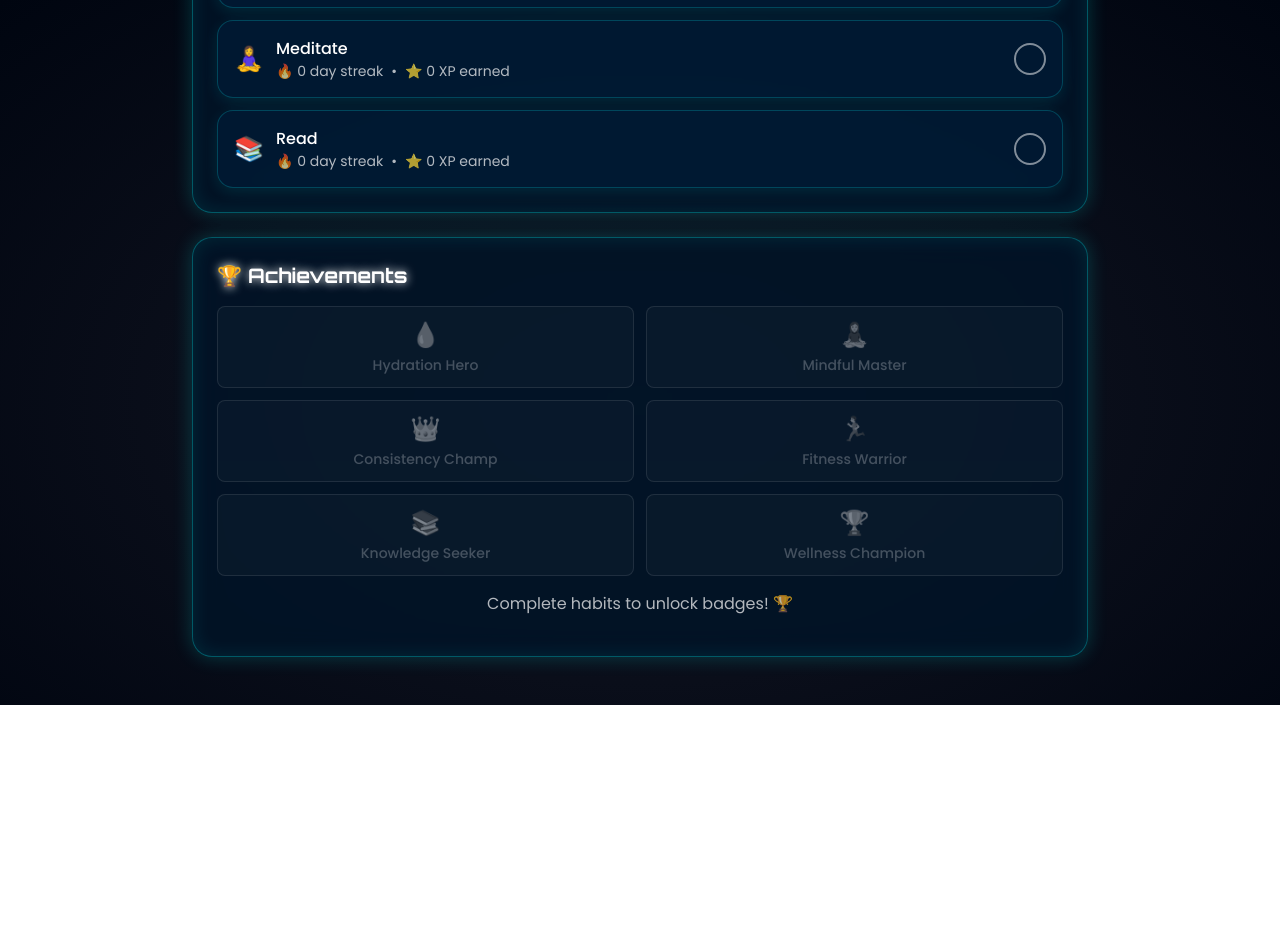
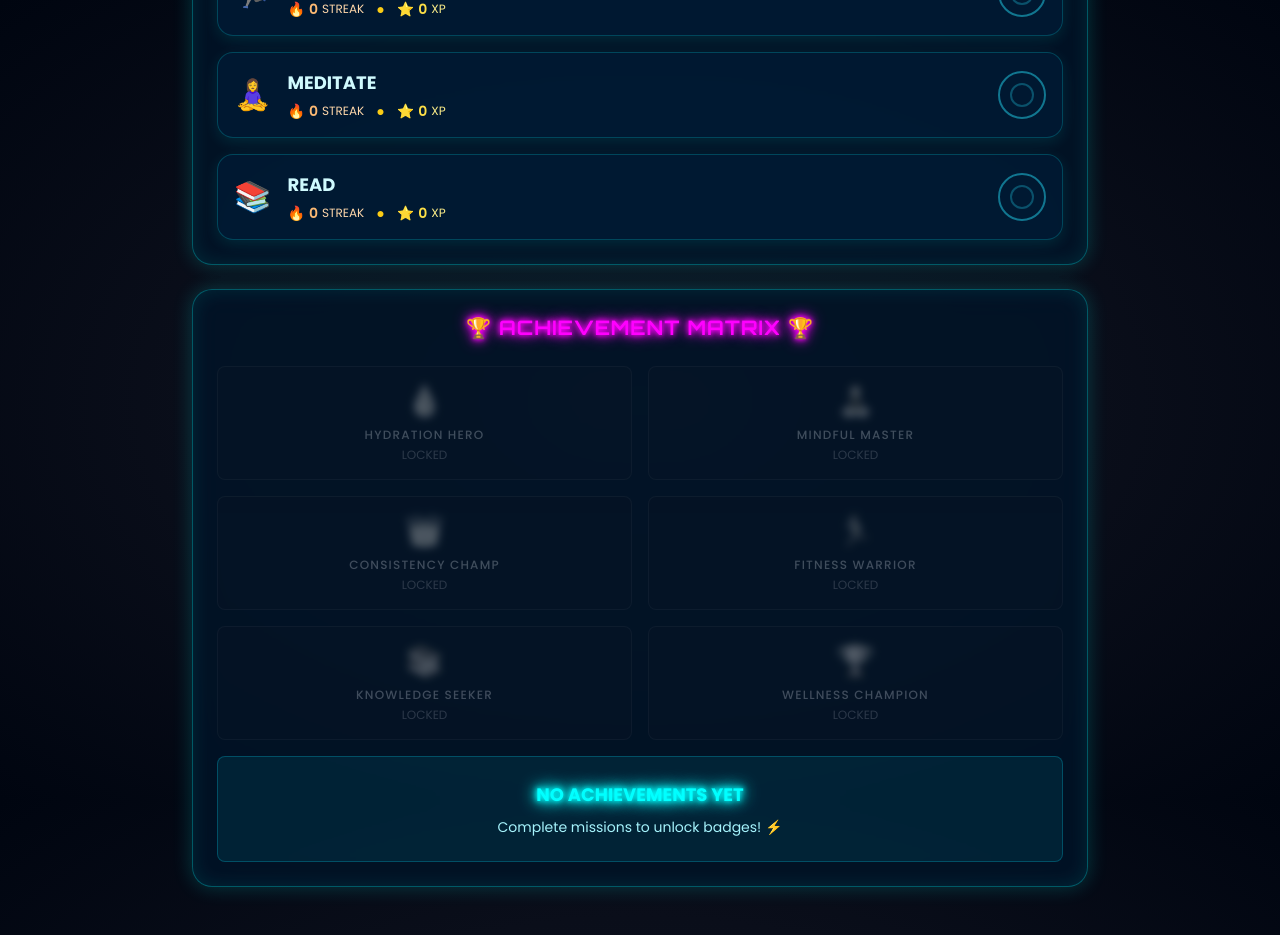
Before and after one commit to A2Zcoder404/GlowUp, a Next.js app: page / in a window 1280 px wide. Shown: the part 800-1735 px from the top of the page. Before the commit the page ends 1505 px from the top, so only its background shows below. Built offline with nearby package versions, Linux system fonts and the light colour scheme.

Commit message:
Update habits section with neon gamified styling
cgen-bd6118b565354db6a9e6aacb9373f1b0

```diff
--- a/app/page.tsx
+++ b/app/page.tsx
@@ -274,35 +274,56 @@ export default function Home() {
 
         {/* Habits */}
         <div className="glow-card p-6 mb-6">
-          <h3 className="text-xl font-bold text-white mb-4">🎯 Today's Habits</h3>
-          <div className="space-y-3">
+          <h3 className="text-xl font-bold neon-text mb-6 tracking-wider text-center">⚡ TODAY'S MISSIONS ⚡</h3>
+          <div className="space-y-4">
             {userData.habits.map(habit => (
               <div
                 key={habit.id}
-                className={`habit-card flex items-center justify-between p-4 cursor-pointer ${
+                className={`habit-card flex items-center justify-between p-4 cursor-pointer transition-all duration-300 ${
                   habit.completedToday
-                    ? 'bg-gradient-to-r from-green-400/20 to-blue-400/20 hover:from-green-400/30 hover:to-blue-400/30'
-                    : 'bg-white/10 hover:bg-white/20'
+                    ? 'habit-completed completion-animation'
+                    : 'hover:scale-102'
                 }`}
                 onClick={() => toggleHabit(habit.id)}
               >
-                <div className="flex items-center space-x-3">
-                  <span className="text-2xl">{habit.icon}</span>
+                <div className="flex items-center space-x-4">
+                  <div className="text-3xl relative">
+                    {habit.icon}
+                    {habit.completedToday && (
+                      <div className="absolute -inset-1 rounded-full bg-green-400/30 animate-ping"></div>
+                    )}
+                  </div>
                   <div>
-                    <div className="text-white font-medium">{habit.name}</div>
-                    <div className="text-white/70 text-sm flex items-center space-x-2">
-                      <span>🔥 {habit.streakCount} day streak</span>
-                      <span>•</span>
-                      <span>⭐ {habit.xpEarned} XP earned</span>
+                    <div className={`font-bold text-lg ${
+                      habit.completedToday ? 'neon-green' : 'text-cyan-100'
+                    }`}>
+                      {habit.name.toUpperCase()}
+                    </div>
+                    <div className="text-sm flex items-center space-x-3 mt-1">
+                      <span className="flex items-center space-x-1">
+                        <span className="text-orange-400">🔥</span>
+                        <span className="text-orange-300 font-semibold">{habit.streakCount}</span>
+                        <span className="text-orange-200 text-xs">STREAK</span>
+                      </span>
+                      <span className="text-yellow-400">●</span>
+                      <span className="flex items-center space-x-1">
+                        <span className="text-yellow-400">⭐</span>
+                        <span className="text-yellow-300 font-semibold">{habit.xpEarned}</span>
+                        <span className="text-yellow-200 text-xs">XP</span>
+                      </span>
                     </div>
                   </div>
                 </div>
-                <div className={`w-8 h-8 rounded-full border-2 flex items-center justify-center transition-all duration-300 ${
+                <div className={`w-12 h-12 rounded-full border-2 flex items-center justify-center transition-all duration-300 ${
                   habit.completedToday
-                    ? 'bg-green-500 border-green-500 scale-110'
-                    : 'border-white/50 hover:border-white/80'
+                    ? 'bg-green-500/80 border-green-400 scale-110 neon-green shadow-lg shadow-green-500/50'
+                    : 'border-cyan-400/50 hover:border-cyan-400 hover:shadow-lg hover:shadow-cyan-500/30'
                 }`}>
-                  {habit.completedToday && <span className="text-white text-lg">✓</span>}
+                  {habit.completedToday ? (
+                    <span className="text-white text-2xl font-bold">✓</span>
+                  ) : (
+                    <div className="w-6 h-6 border-2 border-cyan-400/30 rounded-full"></div>
+                  )}
                 </div>
               </div>
             ))}
@@ -311,27 +332,35 @@ export default function Home() {
 
         {/* Badges */}
         <div className="glow-card p-6 mb-6">
-          <h3 className="text-xl font-bold text-white mb-4">🏆 Achievements</h3>
-          <div className="grid grid-cols-2 gap-3">
+          <h3 className="text-xl font-bold neon-pink mb-6 tracking-wider text-center">🏆 ACHIEVEMENT MATRIX 🏆</h3>
+          <div className="grid grid-cols-2 gap-4">
             {getUnlockedBadges().map((badge) => (
-              <div key={badge.id} className="streak-badge p-3 rounded-lg text-center relative">
-                <div className="text-2xl mb-1">{badge.icon}</div>
-                <div className="text-white font-medium text-sm">{badge.name}</div>
-                {badge.unlockedDate === getTodayKey() && (
-                  <div className="absolute -top-1 -right-1 w-3 h-3 bg-yellow-400 rounded-full animate-ping"></div>
-                )}
+              <div key={badge.id} className="streak-badge p-4 rounded-lg text-center relative border border-pink-500/30">
+                <div className="text-3xl mb-2 relative">
+                  {badge.icon}
+                  {badge.unlockedDate === getTodayKey() && (
+                    <>
+                      <div className="absolute -inset-2 border-2 border-yellow-400 rounded-full animate-ping"></div>
+                      <div className="absolute -top-2 -right-2 w-4 h-4 bg-yellow-400 rounded-full animate-pulse"></div>
+                    </>
+                  )}
+                </div>
+                <div className="text-white font-bold text-xs tracking-widest">{badge.name.toUpperCase()}</div>
+                <div className="absolute inset-0 bg-gradient-to-br from-transparent via-white/5 to-transparent opacity-50"></div>
               </div>
             ))}
             {userData.badges.filter(b => !b.unlocked).map((badge) => (
-              <div key={badge.id} className="p-3 rounded-lg text-center bg-white/5 border border-white/20 opacity-50">
-                <div className="text-2xl mb-1 grayscale">{badge.icon}</div>
-                <div className="text-white/50 font-medium text-sm">{badge.name}</div>
+              <div key={badge.id} className="p-4 rounded-lg text-center bg-gray-900/50 border border-gray-700/50 opacity-40 hover:opacity-60 transition-opacity">
+                <div className="text-3xl mb-2 grayscale filter blur-sm">{badge.icon}</div>
+                <div className="text-gray-400 font-medium text-xs tracking-widest">{badge.name.toUpperCase()}</div>
+                <div className="text-xs text-gray-500 mt-1">LOCKED</div>
               </div>
             ))}
           </div>
           {getUnlockedBadges().length === 0 && (
-            <div className="text-center text-white/70 py-4">
-              Complete habits to unlock badges! 🏆
+            <div className="text-center text-cyan-300 py-6 border border-cyan-500/30 rounded-lg bg-cyan-500/10 mt-4">
+              <div className="neon-text text-lg font-bold mb-2">NO ACHIEVEMENTS YET</div>
+              <div className="text-cyan-200 text-sm">Complete missions to unlock badges! ⚡</div>
             </div>
           )}
         </div>
```
